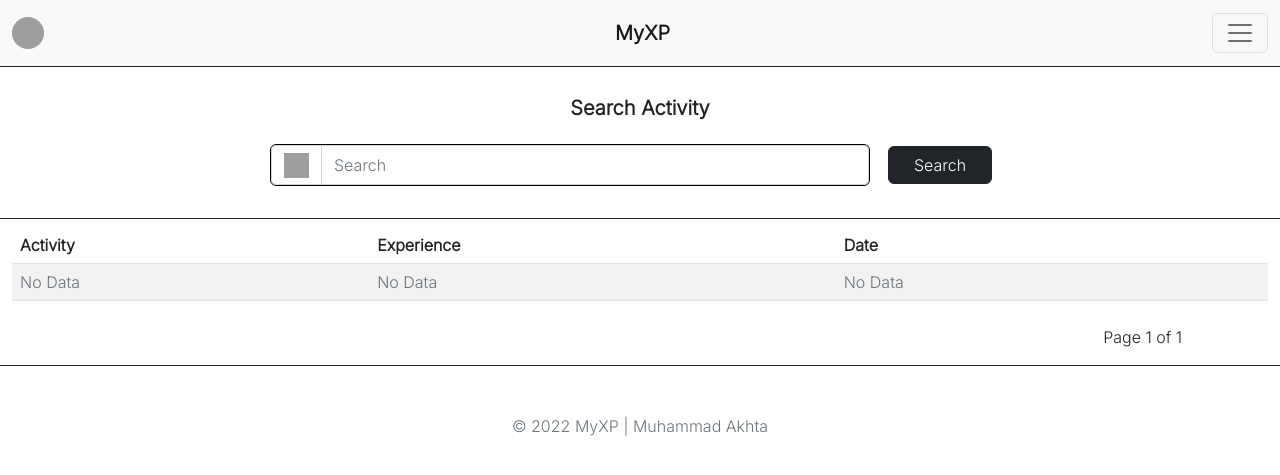
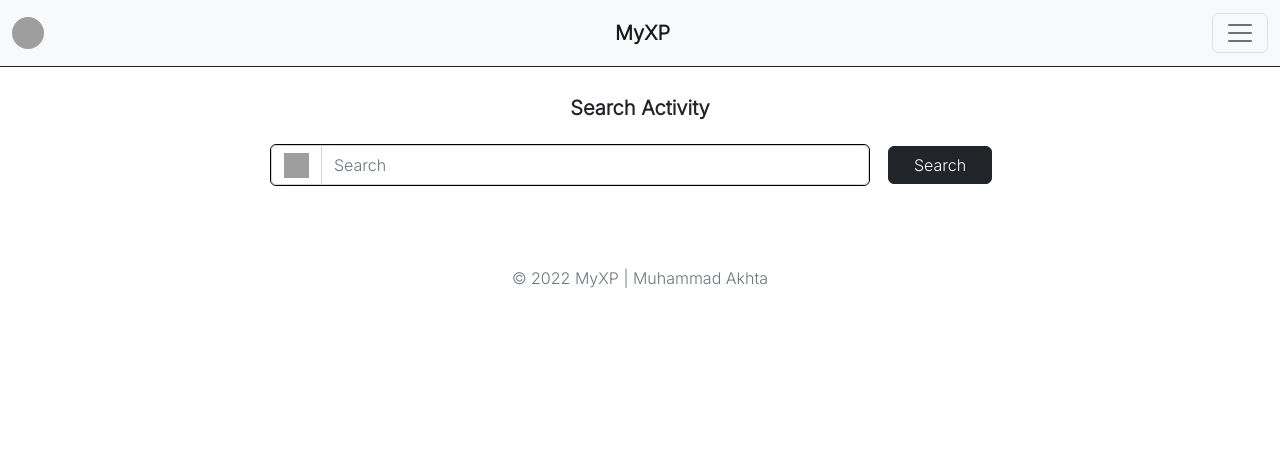
Before and after one commit to Akosovski/MyXP, a Django app: a page that uses templates/progression/search_activity.html in a window 1280 px wide. Shown: the top 475 px of the page. Run offline with Django 4.2, Linux system fonts and the light colour scheme; a user stored in the database is signed in; data that the repository does not hold is empty; grey boxes are pictures that could not be loaded.

Commit message:
Major Rework of Search Function

```diff
--- a/myxp/static/css/style.css
+++ b/myxp/static/css/style.css
@@ -19,8 +19,8 @@
 
 .xpadd:hover{
     color: black;
-    background-color: lightgreen;
-    border-color: white;
+    background-color: #cdcdcd;
+    border-color: #cdcdcd;
 }
 
 .xpadd:active{
@@ -34,7 +34,7 @@
 }
 
 .recently:hover{
-    background: #f4f4f4;
+    background: #cdcdcd;
 }
 
 .recently:active{
@@ -53,6 +53,9 @@
 }
 
 @media only screen and (max-width: 575px) {
+    #button-group{
+        padding-right: 10px;
+    }
     .search-button{
         margin: 0;
     }
--- a/progression/views.py
+++ b/progression/views.py
@@ -78,15 +78,25 @@ def activity_list(request):
 
 @login_required(login_url = '/authentication/login')
 def search_activity(request):
-    activities = Activity.objects.order_by('-updated_at')
-    paginator = Paginator(activities, 15)
-    page_number = request.GET.get('page')
-    page_obj = Paginator.get_page(paginator, page_number)
-    context = {
-        'activities': activities,
-        'page_obj': page_obj,
-    }
-    return render(request, 'progression/search_activity.html', context)
+    if request.method == 'GET':
+        searcher = ""
+        context = {
+            'searcher': searcher,
+        }
+        return render(request, 'progression/search_activity.html', context)
+
+    if request.method == 'POST':
+        searcher = request.POST.get('search')
+        activities = Activity.objects.filter(activity_name__icontains=searcher)
+        paginator = Paginator(activities, 15)
+        page_number = request.GET.get('page')
+        page_obj = Paginator.get_page(paginator, page_number)
+
+        context = {
+            'searcher': searcher,
+            'page_obj': page_obj,
+        }
+        return render(request, 'progression/search_activity.html', context)
 
 @login_required(login_url = '/authentication/login')
 def view_detail(request, id):
--- a/templates/progression/activity_list.html
+++ b/templates/progression/activity_list.html
@@ -27,7 +27,7 @@
                             <td>{{activity.activity_name}}</td>
                             <td>{{activity.activity_xp}} points</td>
                             <td>{{activity.updated_at}}</td>
-                            <td><a href="{% url 'view-detail' activity.id %}" class="btn btn-dark btn-sm">Details</a></td>
+                            <td><a href="{% url 'view-detail' activity.id %}" class="btn btn-dark btn-sm xpadd">Details</a></td>
                         </tr>
                     {% endfor %}
                 {% else %}
--- a/templates/progression/search_activity.html
+++ b/templates/progression/search_activity.html
@@ -22,7 +22,8 @@
     </form>
 
     <!-- Search Result Table -->
-    <div class="container-fluid border border-dark border-1 border-end-0 border-start-0" id="table-container">
+    {% if searcher != '' %}
+    <div class="container-fluid border border-dark border-1 border-end-0 border-start-0" id="table-container" style="display: block">
         <div class="app-table mt-2">
             <table class="table table-striped">
                 <thead>
@@ -33,25 +34,15 @@
                         <th></th>
                     </tr>
                 </thead>
-                {% if activities.count %}
                 <tbody>
-                    {% for activity in page_obj %}
-                        <tr class="align-middle">
-                            <td>{{activity.activity_name}}</td>
-                            <td>{{activity.activity_xp}} points</td>
-                            <td>{{activity.updated_at}}</td>
-                            <td><a href="{% url 'view-detail' activity.id %}" class="btn btn-dark btn-sm">Details</a></td>
-                        </tr>
-                    {% endfor %}
-                {% else %}
+                {% for activity in page_obj %}
                     <tr class="align-middle">
-                        <td class="text-muted">No Data</td>
-                        <td class="text-muted">No Data</td>
-                        <td class="text-muted">No Data</td>
-                        <td class="text-muted"></td>
+                        <td>{{activity.activity_name}}</td>
+                        <td>{{activity.activity_xp}} points</td>
+                        <td>{{activity.updated_at}}</td>
+                        <td><a href="{% url 'view-detail' activity.id %}" class="btn btn-dark btn-sm xpadd">Details</a></td>
                     </tr>
-                </tbody>
-                {% endif %}
+                {% endfor %}
             </table>
         </div>
 
@@ -74,6 +65,9 @@
             </div>
         </div>
     </div>
+    {% else %}
+    <div class="container-fluid border border-dark border-1 border-end-0 border-start-0" id="table-container" style="display: none">
+    {% endif %}
 </div>
 
 
```
